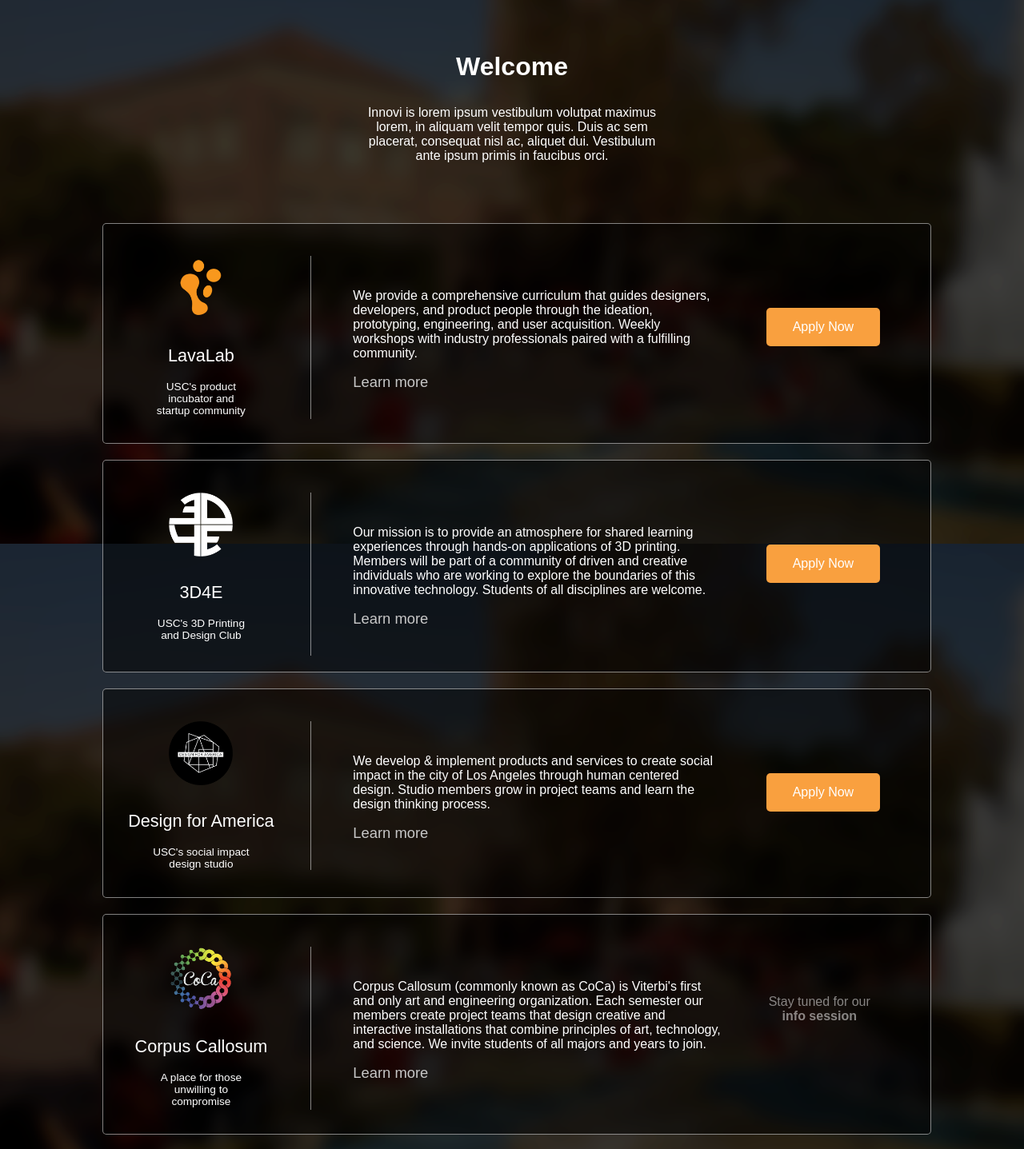
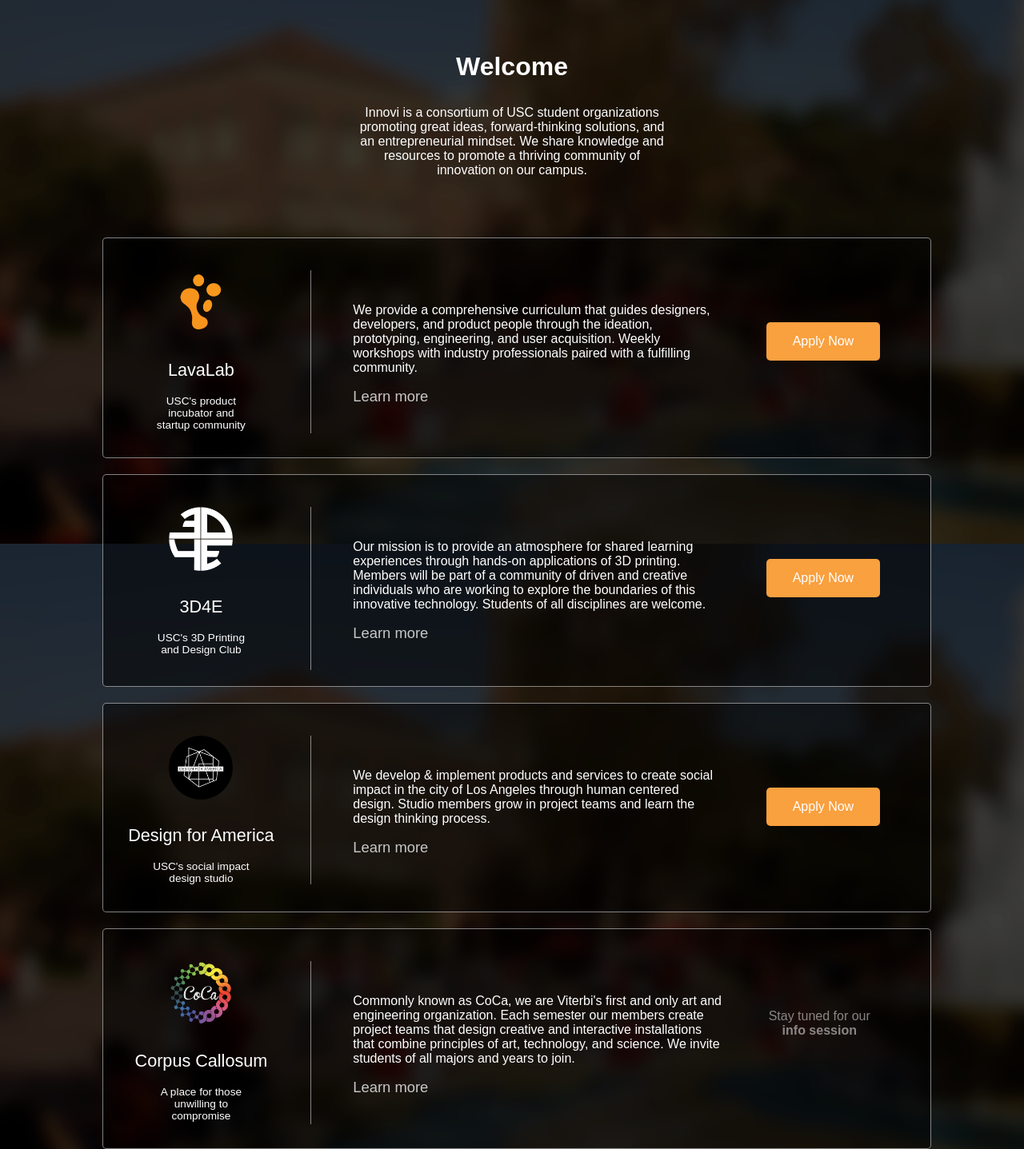
Before and after one commit to LavaLabUSC/icouncil, a plain HTML site: page index.html in a window 1280 px wide. Shown: the part 120-1557 px from the top of the page at 80% size. Drawn offline with Linux system fonts and the light colour scheme.

Commit message:
Updated welcome copy

```diff
--- a/index.html
+++ b/index.html
@@ -20,9 +20,7 @@
     <div class="about">
         <h1>Welcome</h1>
         <p>
-            Innovi is lorem ipsum vestibulum volutpat maximus lorem, in aliquam velit tempor quis.
-            Duis ac sem placerat, consequat nisl ac, aliquet dui.
-            Vestibulum ante ipsum primis in faucibus orci.
+            Innovi is a consortium of USC student organizations promoting great ideas, forward-thinking solutions, and an entrepreneurial mindset. We share knowledge and resources to promote a thriving community of innovation on our campus.
         </p>
     </div>
 
@@ -92,7 +90,7 @@
         </div>
         <div class="info">
           <p class="description">
-            Corpus Callosum (commonly known as CoCa) is Viterbi's first and only art and engineering organization. Each semester our members create project teams that design creative and interactive installations that combine principles of art, technology, and science. We invite students of all majors and years to join.
+            Commonly known as CoCa, we are Viterbi's first and only art and engineering organization. Each semester our members create project teams that design creative and interactive installations that combine principles of art, technology, and science. We invite students of all majors and years to join.
           </p>
           <br>
           <a class="learnmore" href="https://www.facebook.com/usccorpuscallosum/" target="_blank">Learn more</a>
```
